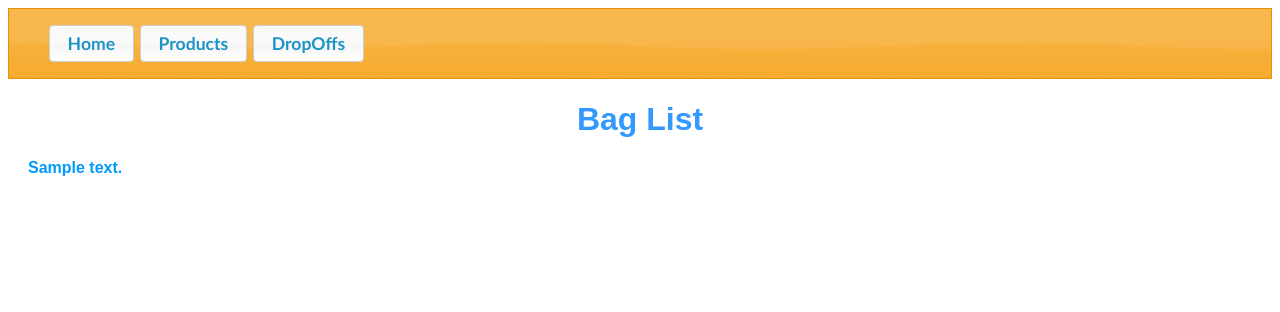
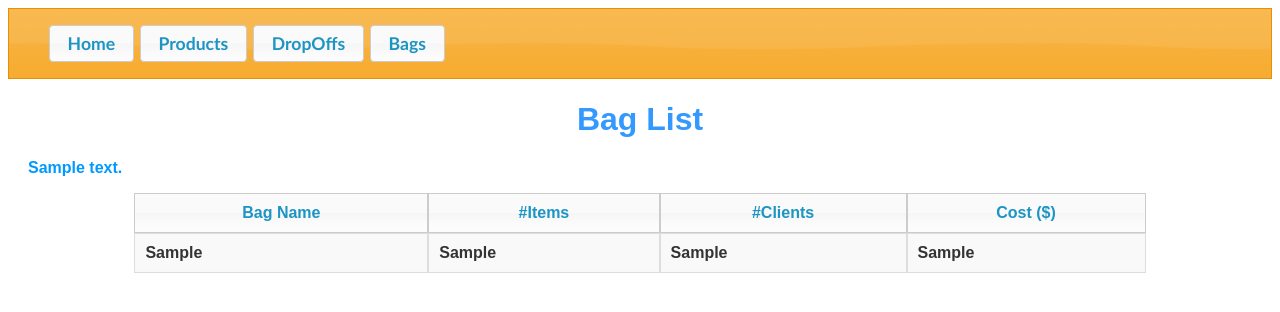
Before and after one commit to fursav/petulant-bear, a Django app: template pantry/templates/pantry/bag_list.html in a window 1280 px wide. Shown: the top 312 px of the page. Run offline with Django 3.2, Linux system fonts and the light colour scheme; the template is opened without the code that fills it: most values are stand-ins (such as "Sample title", 1, 10 or a date in 2020); parts of the project's set-up code (start-up, migrations or seed data) failed here and were passed over.

Commit message:
added view list of bags functionality, added sample client data

```diff
--- a/pantry/templates/pantry/bag_list.html
+++ b/pantry/templates/pantry/bag_list.html
@@ -5,4 +5,8 @@ Bag List
 {% endblock %}
 
 {% block content %}
+<div id="bag_list">
+{% include "bag_table.html" %}
+
+</div>
 {% endblock %}
--- /dev/null
+++ b/pantry/templates/pantry/bag_table.html
@@ -0,0 +1,17 @@
+<table>
+    <tr>
+        <th>Bag Name</th>
+        <th>#Items</th>
+        <th>#Clients</th>
+        <th>Cost ($)</th>
+    </tr>
+
+{% for bag in bags %}
+    <tr>
+        <td>{{bag.0}}</td>
+        <td>{{bag.1}}</td>
+        <td>{{bag.2}}</td>
+        <td>{{bag.3}}</td>
+    </tr>
+{% endfor %}
+</table>
--- a/pantry/templates/pantry/base.html
+++ b/pantry/templates/pantry/base.html
@@ -27,6 +27,7 @@
             <li><a href="{% url 'pantry:home' %}">Home</a></li>
             <li><a href="{% url 'pantry:product_list' %}">Products</a></li>
 	        <li><a href="{% url 'pantry:dropoff_list' %}">DropOffs</a></li>
+	        <li><a href="{% url 'pantry:bag_list' %}">Bags</a></li>
         </ul>
         {% endblock %}
     </div>
--- a/pantry/urls.py
+++ b/pantry/urls.py
@@ -10,6 +10,6 @@ urlpatterns = patterns('',
     url(r'^products/create_product/$', views.create_product,
     name='create_product'),
     url(r'^dropoffs/$', views.view_dropoffs, name= 'dropoff_list'),
-    url(r'^dropoffs/add_dropoff/$', views.add_dropoff, name=
-   'add_dropoff'),
+    url(r'^dropoffs/add_dropoff/$', views.add_dropoff, name='add_dropoff'),
+    url(r'^bags/$', views.view_bags, name='bag_list'),
 )
```
Also changed, not shown: pantry/views.py (+34 -9 lines), 2 other files.
